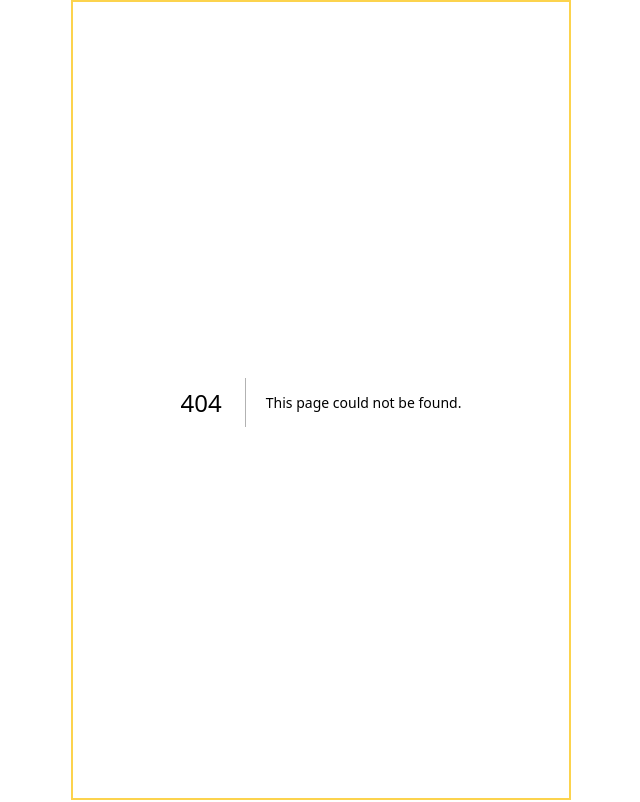
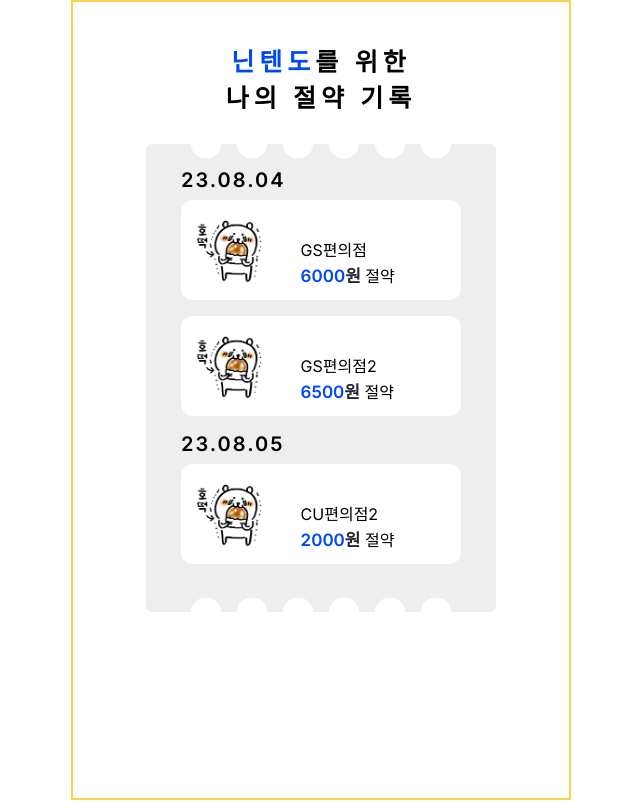
Before and after one commit to s01k1m/Akigimi, a Next.js app in the folder frontend/: page /myreceipt in a window 1280 px wide. Before the commit this address had no page. Shown: the whole page, without its empty margins (319-959 px from the left). Built offline with nearby package versions, Linux system fonts and the light colour scheme.

Commit message:
feature: 나의 영수증 조회 UI(프론트 삭제 됐던 파일 추가)
Former-commit-id: 2b2516b7b7e4c0750653c36acb29ae24bc7fe369

```diff
--- /dev/null
+++ b/frontend/app/myreceipt/page.tsx
@@ -0,0 +1,48 @@
+'use client'
+import Title from "@/components/MyReceipt/Title"
+import ReceiptCircle from "@/components/WriteReceipt/ReceiptCircle"
+import ReceiptTriangle from "@/components/MyReceipt/ReceiptTriangle"
+import ReceiptList from "@/components/MyReceipt/ReceiptList"
+import { useState } from "react"
+
+const MyReceipt = () => {
+    const [challengeState, setChallengeState] = useState<number>(0)
+    return (
+        <div className="flex flex-col justify-center items-center">
+            <div>
+                <Title />
+            </div>
+            <div className="flex justify-center transform translate-y-1/2">
+                <ReceiptCircle />
+            </div>
+            <div className="items-center bg-[#EEE] w-[70vw] h-[100%] max-w-[350px] min-w-[300px] rounded-md pb-8">
+                <ReceiptList />
+            </div>
+
+                {challengeState === 0 &&
+                <div className="flex justify-center transform -translate-y-1/2">
+                    <ReceiptCircle />
+                </div>
+                 }
+                {challengeState === 1 &&
+                <div className="flex flex-col justify-center transform -translate-y-2/3">
+                    <ReceiptTriangle />
+                </div>
+                }
+                {challengeState === 1 &&
+                <div>
+                    {/* merge 후 컴포넌트 버튼 사용하기 */}
+                    <button onClick={() => setChallengeState(2)}>다시 도전하러 가기!</button>
+                </div>
+                }
+                {challengeState === 2 &&
+                    <div>
+                        <div className="retry-sticker flex items-center ps-2 -mt-2 show">재도전 중이에요</div>
+                    </div>
+                }
+
+            </div>
+    )
+}
+
+export default MyReceipt
--- a/frontend/app/page.tsx
+++ b/frontend/app/page.tsx
@@ -18,6 +18,7 @@ export default function Home() {
       <Link href="/main">챌린지</Link> <br></br>
       <Link href="/feed">피드</Link> <br></br>
       <Link href="/write/receipt">피드 작성하기</Link> <br></br>
+      <Link href="/myreceipt">내 영수증 보기</Link> <br></br>
     </main>
   )
 }
--- /dev/null
+++ b/frontend/components/MyReceipt/ReceiptItem.tsx
@@ -0,0 +1,34 @@
+import Image from "next/image"
+
+interface itemProps {
+    akimPlace: string
+    saving: number
+    date: string
+    imgUrl: string
+}
+
+const ReceiptItem: React.FC<itemProps> = ({ akimPlace, saving, date, imgUrl }) => {
+
+    return (
+        <div>
+            {date? (
+                <div className="receipt-date mb-2">{date}</div>
+            ) : null}
+            <div className="flex flex-col mb-[2vh] bg-white w-[50vw] rounded-xl h-[100px] max-w-[280px] min-w-[200px]">
+                <div className="flex flex-end align-bottom ms-[5%] mt-[1vh]">
+
+                        <Image src={imgUrl} alt="영수증 사진" width={80} height={80} className="me-[2vw]" />
+                        <div className="flex flex-col align-bottom justify-end">
+                            <div className="receipt-place">{akimPlace}</div>
+                            <div>
+                                <span className="receipt-saving">{saving}</span>
+                                <span className="receipt-saving black">원</span> 절약</div>
+                        </div>
+                </div>
+
+            </div>
+        </div>
+    )
+}
+
+export default ReceiptItem
--- /dev/null
+++ b/frontend/components/MyReceipt/ReceiptList.tsx
@@ -0,0 +1,29 @@
+'use client'
+import ReceiptItem from "./ReceiptItem"
+import { useState, useEffect } from "react"
+
+const ReceiptList = () => {
+    // 영수증 기록 api 불러오기 (정렬, date 값 가공해서 달라고 요청하기)
+    const ReceiptItems = [
+        { id: 1, akimPlace:'GS편의점', saving: 6000, date: '23.08.04', imgUrl: '/images/character1.png'},
+        { id: 2, akimPlace:'GS편의점2', saving: 6500, date: '', imgUrl: '/images/character1.png'},
+        { id: 3, akimPlace:'CU편의점2', saving: 2000, date: '23.08.05', imgUrl: '/images/character1.png'},
+    ]
+
+
+    return (
+        <div className="flex flex-col items-center mt-6">
+            {ReceiptItems.map((item: any) => (
+                <ReceiptItem
+                    key={item.id}
+                    akimPlace={item.akimPlace}
+                    saving={item.saving}
+                    date={item.date}
+                    imgUrl={item.imgUrl}
+                  />
+            ))}
+        </div>
+    )
+}
+
+export default ReceiptList
--- /dev/null
+++ b/frontend/components/MyReceipt/ReceiptTriangle.tsx
@@ -0,0 +1,39 @@
+import { useState, useEffect } from "react"
+import '@/styles/MyReceipt.css'
+
+const ReceiptTriangle = () => {
+    const [isVisible, setIsVisible] = useState(false);
+
+    useEffect(() => {
+        const timeout = setTimeout(() => {
+            setIsVisible(true);
+        }, 200);
+
+        return () => {
+            clearTimeout(timeout);
+        };
+    }, []);
+    return (
+        <>
+        <div className={`flex gap-4 ${isVisible ? 'appear' : ''}`}>
+            <svg xmlns="http://www.w3.org/2000/svg" width="40" height="40" viewBox="0 0 35 34" fill="none">
+            <path d="M 17.5,0 L 35,30 L 0,30 Z" fill="white" transform="rotate(15, 17.5, 15)" />
+            </svg>
+            <svg xmlns="http://www.w3.org/2000/svg" width="40" height="40" viewBox="0 0 35 34" fill="none">
+            <path d="M 17.5,0 L 35,30 L 0,30 Z" fill="white" transform="rotate(15, 17.5, 15)" />
+            </svg>
+            <svg xmlns="http://www.w3.org/2000/svg" width="40" height="40" viewBox="0 0 35 34" fill="none">
+            <path d="M 17.5,0 L 35,30 L 0,30 Z" fill="white" transform="rotate(15, 17.5, 15)" />
+            </svg>
+            <svg xmlns="http://www.w3.org/2000/svg" width="40" height="40" viewBox="0 0 35 34" fill="none">
+            <path d="M 17.5,0 L 35,30 L 0,30 Z" fill="white" transform="rotate(15, 17.5, 15)" />
+            </svg>
+            <svg xmlns="http://www.w3.org/2000/svg" width="40" height="40" viewBox="0 0 35 34" fill="none">
+            <path d="M 17.5,0 L 35,30 L 0,30 Z" fill="white" transform="rotate(15, 17.5, 15)" />
+            </svg>
+        </div>
+        </>
+    )
+}
+
+export default ReceiptTriangle
--- /dev/null
+++ b/frontend/components/MyReceipt/Title.tsx
@@ -0,0 +1,17 @@
+'use client'
+import { useState } from 'react'
+import axios from 'axios'
+import '@/styles/MyReceipt.css'
+
+const Title = () => {
+    // 현재 내가 도전 중인 챌린지 api 불러오기
+    const [item, setItem] = useState<string>("닌텐도")
+    return (
+        <div className='flex flex-col items-center mt-10' id='my-receipt'>
+            <div><span>{item}</span>를 위한</div>
+            <div>나의 절약 기록</div>
+        </div>
+    )
+}
+
+export default Title
--- /dev/null
+++ b/frontend/styles/MyReceipt.css
@@ -0,0 +1,81 @@
+#my-receipt div {
+    color: #000;
+    font-size: 25px;
+    font-style: normal;
+    font-weight: 600;
+    line-height: normal;
+    letter-spacing: 5px;
+}
+
+#my-receipt div span {
+    color: #0049F2;
+}
+
+.receipt-saving {
+    color: #0049F2;
+    font-size: 17px;
+    font-style: normal;
+    font-weight: 600;
+    line-height: normal;
+}
+
+.black {
+    color: #202632;
+}
+
+.receipt-date {
+    color: #000;
+    font-size: 20px;
+    font-style: normal;
+    font-weight: 600;
+    line-height: normal;
+    letter-spacing: 2px;
+}
+
+/* 삼각형 찢어지기 */
+.appear {
+    animation: appear-animation 1s forwards;
+}
+
+@keyframes appear-animation {
+    from {
+        opacity: 0;
+        transform: translateX(-20px);
+    }
+    to {
+        opacity: 1;
+        transform: translateY(0);
+    }
+}
+
+/* 재도전 테이프 */
+.retry-sticker {
+    border-radius: 5px;
+    background: #B9CAFF;
+    width: 80vw;
+    max-width: 450px;
+    min-width: 400px;
+    height: 31px;
+    transform: rotate(-1.951deg);
+    flex-shrink: 0;
+
+    color: #202632;
+    font-size: 15px;
+    font-style: normal;
+    font-weight: 300;
+    line-height: normal;
+    letter-spacing: 1.5px;
+    /* 왼쪽에서 등장하는 애니메이션 */
+    animation: slide-in 2s forwards;
+}
+
+@keyframes slide-in {
+    from {
+        opacity: 0;
+        transform: translateX(-100%) rotate(-10deg);
+    }
+    to {
+        opacity: 1;
+        transform: translateX(0) rotate(-1.951deg);
+    }
+}
```
